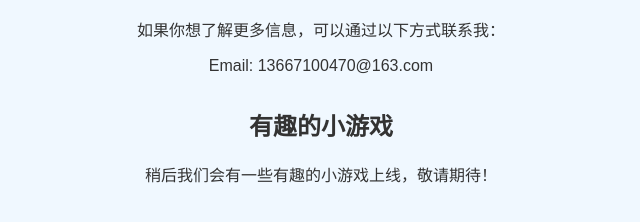
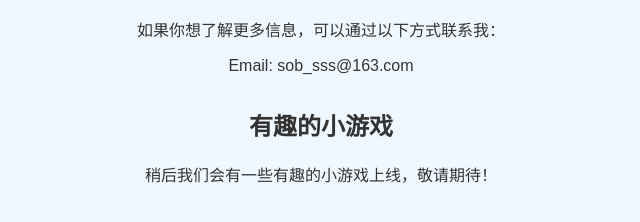
Before and after one commit to TrepverterZMD/My-website, a plain HTML site: page index.html in a window 1280 px wide. Shown: the part 924-1146 px from the top of the page, 319-959 px from the left. Drawn offline with Linux system fonts and the light colour scheme; files whose address does not match are found by name.

Commit message:
更新 index.html

```diff
--- a/index.html
+++ b/index.html
@@ -95,7 +95,7 @@
         <section id="contact">
             <h2>联系我</h2>
             <p>如果你想了解更多信息，可以通过以下方式联系我：</p>
-            <p>Email: 13667100470@163.com</p>
+            <p>Email: sob_sss@163.com</p>
         </section>
         <section class="game">
             <h2>有趣的小游戏</h2>
```
